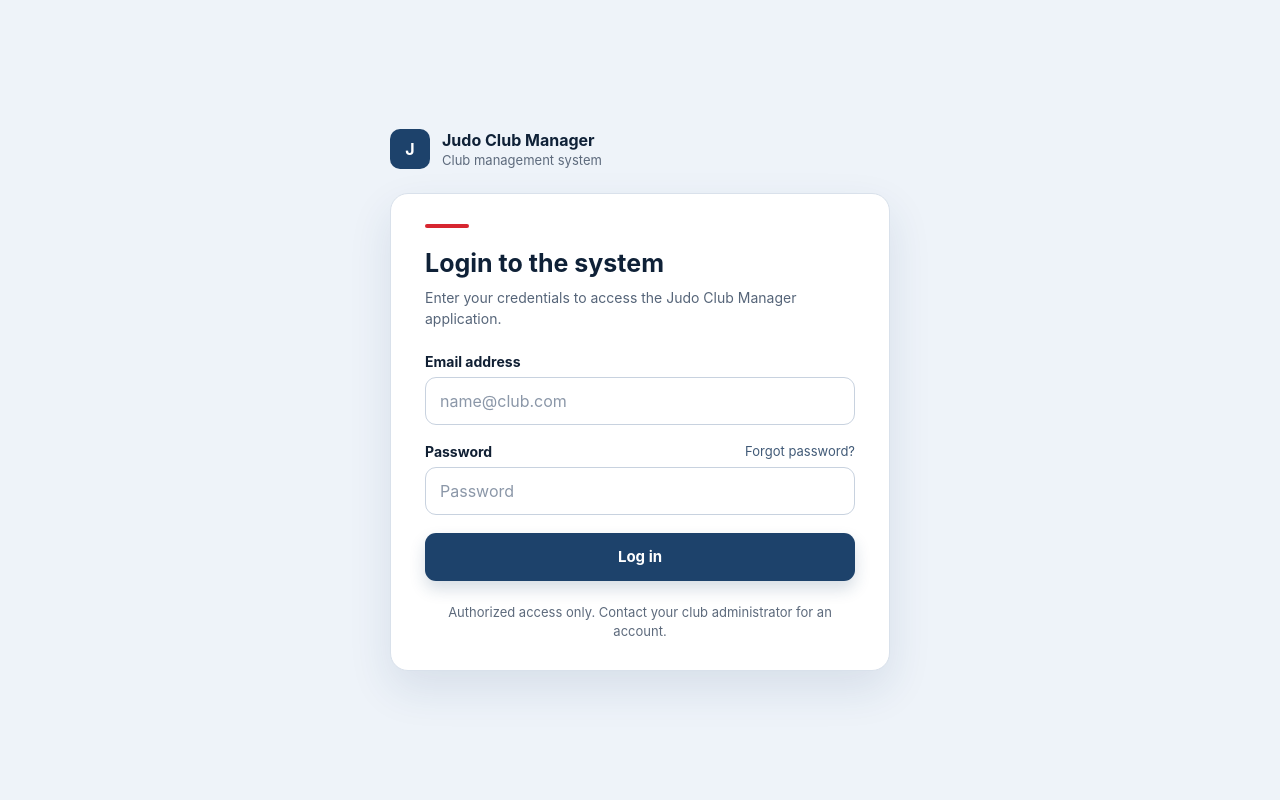
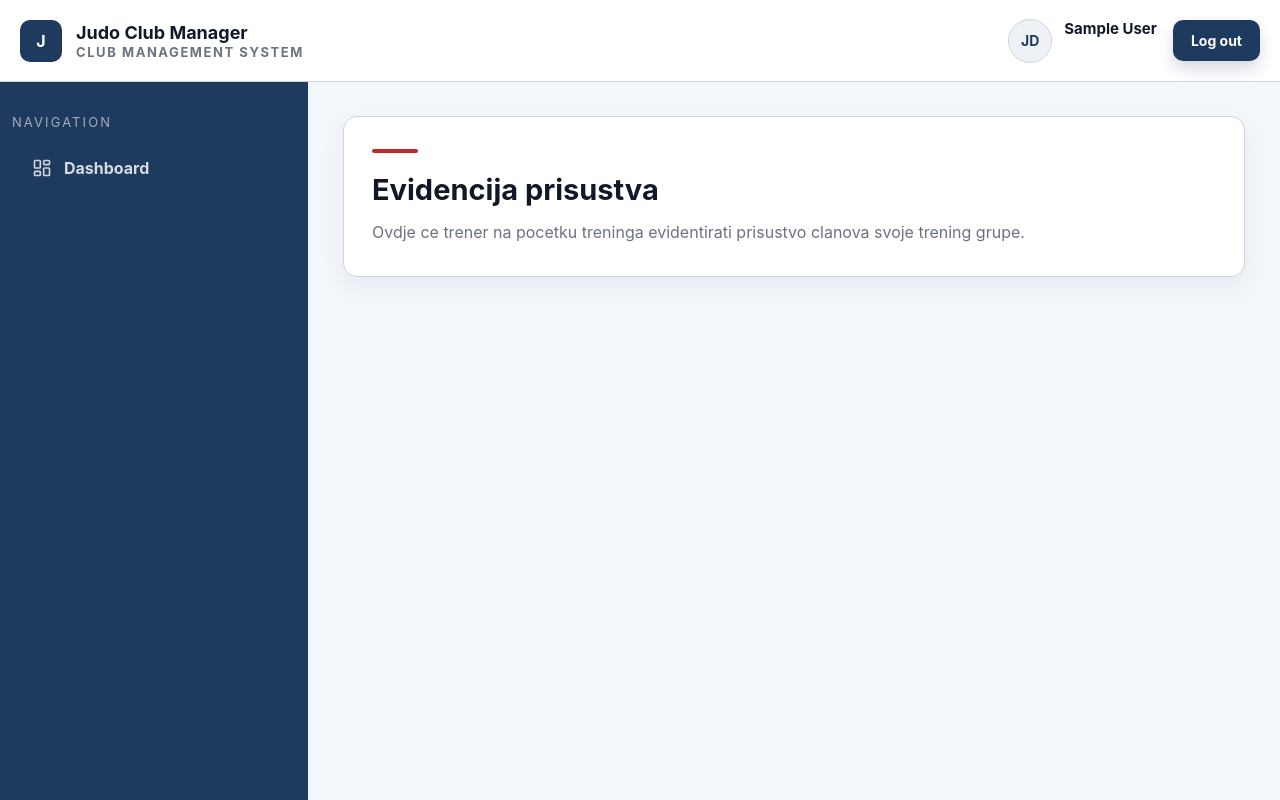
Before and after one commit to Ilhan-Kurpejovic/judo-club-manager, a React app in the folder frontend/: page /attendance in a window 1280 px wide. Before the commit this address led to /login. Built offline with nearby package versions, Linux system fonts and the light colour scheme; sample sign-in values are in the browser's storage; the HTML template or start-up script is replaced by a standard one.

Commit message:
Napravljen prvi ProtectedLayout za trenera sa Placeholder stranicama(trener panel)

```diff
--- a/frontend/src/App.jsx
+++ b/frontend/src/App.jsx
@@ -1,5 +1,11 @@
 import { BrowserRouter, Navigate, Route, Routes } from "react-router-dom";
+import Attendance from "./pages/coach/Attendance";
 import Coaches from "./pages/Coaches";
+import CoachCompetitions from "./pages/coach/CoachCompetitions";
+import CoachFiles from "./pages/coach/CoachFiles";
+import CoachGroups from "./pages/coach/CoachGroups";
+import CoachMembers from "./pages/coach/CoachMembers";
+import CoachTrainings from "./pages/coach/CoachTrainings";
 import Competitions from "./pages/Competitions";
 import ProtectedLayout from "./layouts/ProtectedLayout";
 import Dashboard from "./pages/Dashboard";
@@ -33,6 +39,12 @@ function App() {
           <Route path="/memberships" element={<Memberships />} />
           <Route path="/competitions" element={<Competitions />} />
           <Route path="/files" element={<Files />} />
+          <Route path="/coach-groups" element={<CoachGroups />} />
+          <Route path="/coach-members" element={<CoachMembers />} />
+          <Route path="/coach-trainings" element={<CoachTrainings />} />
+          <Route path="/attendance" element={<Attendance />} />
+          <Route path="/coach-competitions" element={<CoachCompetitions />} />
+          <Route path="/coach-files" element={<CoachFiles />} />
         </Route>
 
         <Route path="*" element={<Navigate to="/login" replace />} />
--- a/frontend/src/layouts/ProtectedLayout.jsx
+++ b/frontend/src/layouts/ProtectedLayout.jsx
@@ -1,5 +1,6 @@
 import {
   CalendarDays,
+  ClipboardCheck,
   CreditCard,
   Dumbbell,
   FileText,
@@ -22,7 +23,19 @@ const navigationByRole = {
     { to: "/competitions", label: "Takmicenja", icon: Medal },
     { to: "/files", label: "Fajlovi", icon: FileText },
   ],
-  trener: [{ to: "/dashboard", label: "Dashboard", icon: LayoutDashboard }],
+  trener: [
+    { to: "/dashboard", label: "Dashboard", icon: LayoutDashboard },
+    { to: "/coach-groups", label: "Moje grupe", icon: Dumbbell },
+    { to: "/coach-members", label: "Clanovi", icon: Users },
+    { to: "/coach-trainings", label: "Treninzi", icon: CalendarDays },
+    {
+      to: "/attendance",
+      label: "Evidencija prisustva",
+      icon: ClipboardCheck,
+    },
+    { to: "/coach-competitions", label: "Takmicenja", icon: Medal },
+    { to: "/coach-files", label: "Fajlovi", icon: FileText },
+  ],
   clan: [{ to: "/dashboard", label: "Dashboard", icon: LayoutDashboard }],
 };
 
--- /dev/null
+++ b/frontend/src/pages/coach/Attendance.jsx
@@ -0,0 +1,12 @@
+import PlaceholderPage from "../../components/PlaceholderPage";
+
+function Attendance() {
+  return (
+    <PlaceholderPage
+      title="Evidencija prisustva"
+      description="Ovdje ce trener na pocetku treninga evidentirati prisustvo clanova svoje trening grupe."
+    />
+  );
+}
+
+export default Attendance;
--- /dev/null
+++ b/frontend/src/pages/coach/CoachCompetitions.jsx
@@ -0,0 +1,12 @@
+import PlaceholderPage from "../../components/PlaceholderPage";
+
+function CoachCompetitions() {
+  return (
+    <PlaceholderPage
+      title="Takmicenja"
+      description="Ovdje ce trener pratiti takmicenja i prijave clanova."
+    />
+  );
+}
+
+export default CoachCompetitions;
--- /dev/null
+++ b/frontend/src/pages/coach/CoachFiles.jsx
@@ -0,0 +1,12 @@
+import PlaceholderPage from "../../components/PlaceholderPage";
+
+function CoachFiles() {
+  return (
+    <PlaceholderPage
+      title="Fajlovi"
+      description="Ovdje ce trener vidjeti fajlove povezane sa clanovima iz svojih grupa."
+    />
+  );
+}
+
+export default CoachFiles;
--- /dev/null
+++ b/frontend/src/pages/coach/CoachGroups.jsx
@@ -0,0 +1,12 @@
+import PlaceholderPage from "../../components/PlaceholderPage";
+
+function CoachGroups() {
+  return (
+    <PlaceholderPage
+      title="Moje grupe"
+      description="Ovdje ce trener vidjeti trening grupe koje su mu dodijeljene."
+    />
+  );
+}
+
+export default CoachGroups;
--- /dev/null
+++ b/frontend/src/pages/coach/CoachMembers.jsx
@@ -0,0 +1,12 @@
+import PlaceholderPage from "../../components/PlaceholderPage";
+
+function CoachMembers() {
+  return (
+    <PlaceholderPage
+      title="Clanovi"
+      description="Ovdje ce trener vidjeti clanove iz svojih trening grupa."
+    />
+  );
+}
+
+export default CoachMembers;
--- /dev/null
+++ b/frontend/src/pages/coach/CoachTrainings.jsx
@@ -0,0 +1,12 @@
+import PlaceholderPage from "../../components/PlaceholderPage";
+
+function CoachTrainings() {
+  return (
+    <PlaceholderPage
+      title="Treninzi"
+      description="Ovdje ce trener vidjeti i upravljati treninzima svojih grupa."
+    />
+  );
+}
+
+export default CoachTrainings;
```
